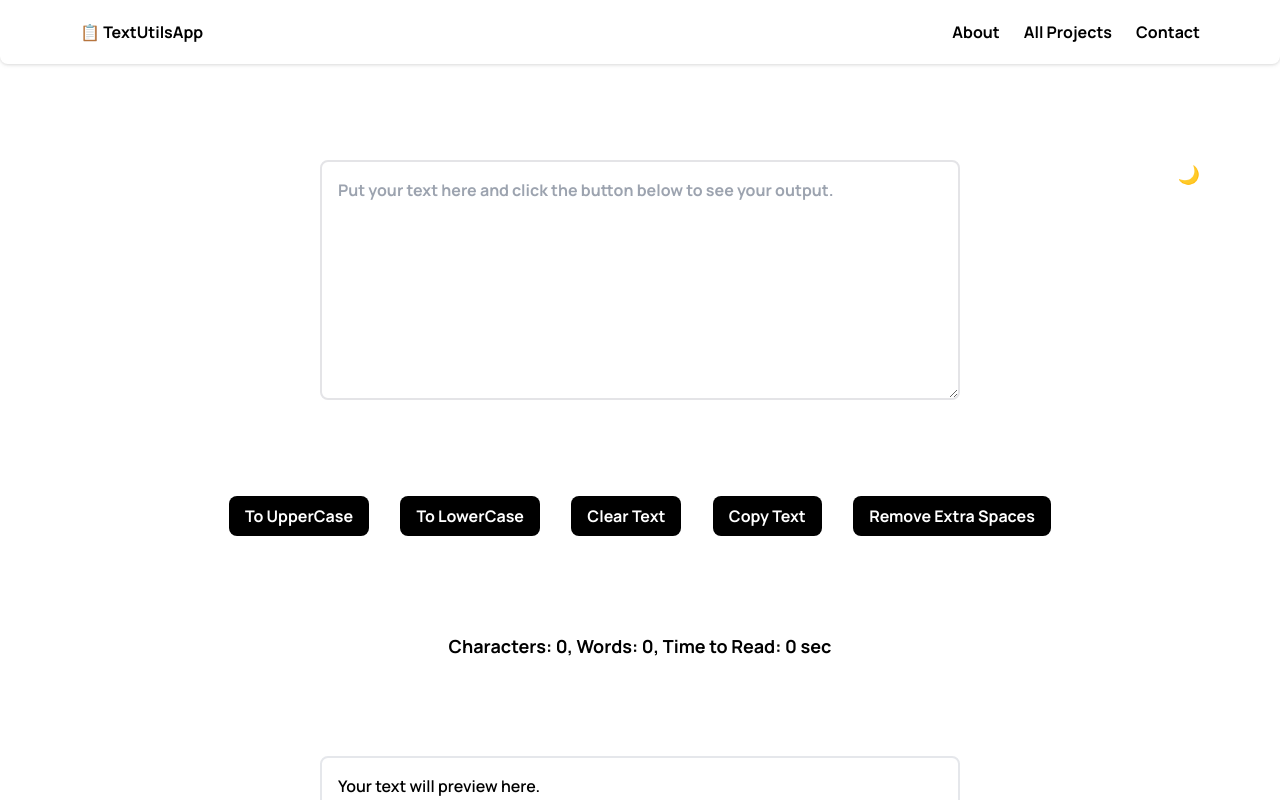
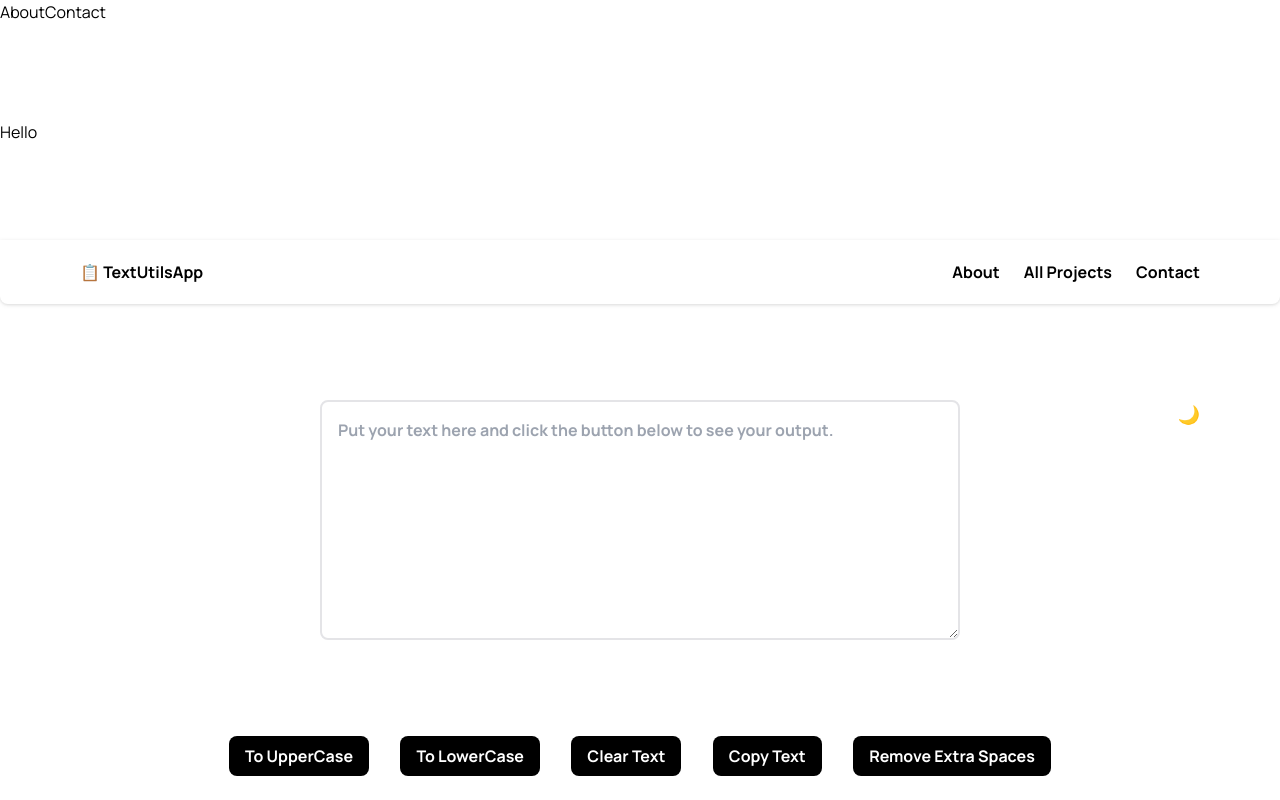
Before and after one commit to yashvdhakad/textutilsApp, a React (Vite) app: page /about in a window 1280 px wide. Shown: the top 800 px of the page. Built offline with nearby package versions, Linux system fonts and the light colour scheme.

Commit message:
feat: router added

```diff
--- a/src/App.jsx
+++ b/src/App.jsx
@@ -23,8 +23,11 @@ function App() {
   return (
     <div className='max-w-screen-2xl m-[auto] space-y-24 transition relative' style={emoji === "🌙" ? lightMode : darkMode}>
       <Navbar title="📋 TextUtilsApp" emoji={emoji} darkMode={darkMode} lightMode={lightMode} />
+
       <button className='absolute right-20 text-lg' onClick={modeHandler}>{emoji}</button>
+
       <Main emoji={emoji} darkMode={darkMode} lightMode={lightMode} />
+
       <Footer />
     </div>
   )
--- a/src/components/About.jsx
+++ b/src/components/About.jsx
@@ -3,9 +3,7 @@ import Navbar from './Navbar'
 
 const About = () => {
   return (
-    <>
-      <Navbar/>
-    </>
+    <div>Hello</div>
   )
 }
 
--- a/src/components/InputBox.jsx
+++ /dev/null
@@ -1,9 +0,0 @@
-import React from 'react'
-
-const InputBox = () => {
-  return (
-    <textarea className='w-1/2 h-40 block m-[auto] p-4 border-2 border-blue-100 rounded-lg text-blue-900 font-bold' placeholder='Put your text here'></textarea>
-  )
-}
-
-export default InputBox
--- a/src/components/Navbar.jsx
+++ b/src/components/Navbar.jsx
@@ -1,16 +1,54 @@
 import React, { useState } from 'react'
-import About from "./About"
+import {
+    BrowserRouter as Router,
+    createBrowserRouter,
+    RouterProvider,
+    Route,
+    Link,
+    Routes,
+    createRoutesFromElements,
+    Outlet
+  } from "react-router-dom";
+  import About from "./About"
+  import Contact from "./Contact"
 
 const Navbar = (props) => {
+    const router = createBrowserRouter(
+        createRoutesFromElements(
+            <Route path="/" element={<Root />} >
+                {/* <Route index element={<Home />} /> */}
+                <Route path="/about" element={<About />} />
+                <Route path="/contact" element={<Contact />} />
+            </Route>)
+    )
+
     return (
-        <nav className='h-16 px-20 bg-blue-100 text-blue-900 font-bold flex flex-row justify-between items-center rounded-b-lg drop-shadow transition' style={props.emoji === "🌙" ? props.lightMode : props.darkMode}>
-            <h1>{props.title}</h1>
-            <div className="flex space-x-6 font-bold cursor-pointer">
-                <a href="/">About</a>
-                <a href="/">All Projects</a>
-                <a href="/">Contact</a>
+        <>
+            <RouterProvider router={router} />
+            <nav className='h-16 px-20 bg-blue-100 text-blue-900 font-bold flex flex-row justify-between items-center rounded-b-lg drop-shadow transition' style={props.emoji === "🌙" ? props.lightMode : props.darkMode}>
+                <h1>{props.title}</h1>
+                <div className="flex space-x-6 font-bold cursor-pointer">
+                    <a href="/about">About</a>
+                    <a href="/projects">All Projects</a>
+                    <a href="/contact">Contact</a>
+                </div>
+            </nav>
+        </>
+    )
+}
+
+const Root = () => {
+    return (
+        <>
+            <div>
+                {/* <Link to="/">Home</Link> */}
+                <Link to="/about">About</Link>
+                <Link to="/contact">Contact</Link>
             </div>
-        </nav>
+            <div>
+                <Outlet />
+            </div>
+        </>
     )
 }
 
--- a/src/components/OutputBox.jsx
+++ /dev/null
@@ -1,9 +0,0 @@
-import React from 'react'
-
-const OutputBox = () => {
-  return (
-    <textarea className='w-1/2 h-40 block m-[auto] p-4 border-2 border-blue-100 rounded-lg text-blue-900 font-bold' placeholder='Your output will show here'></textarea>
-  )
-}
-
-export default OutputBox
```
